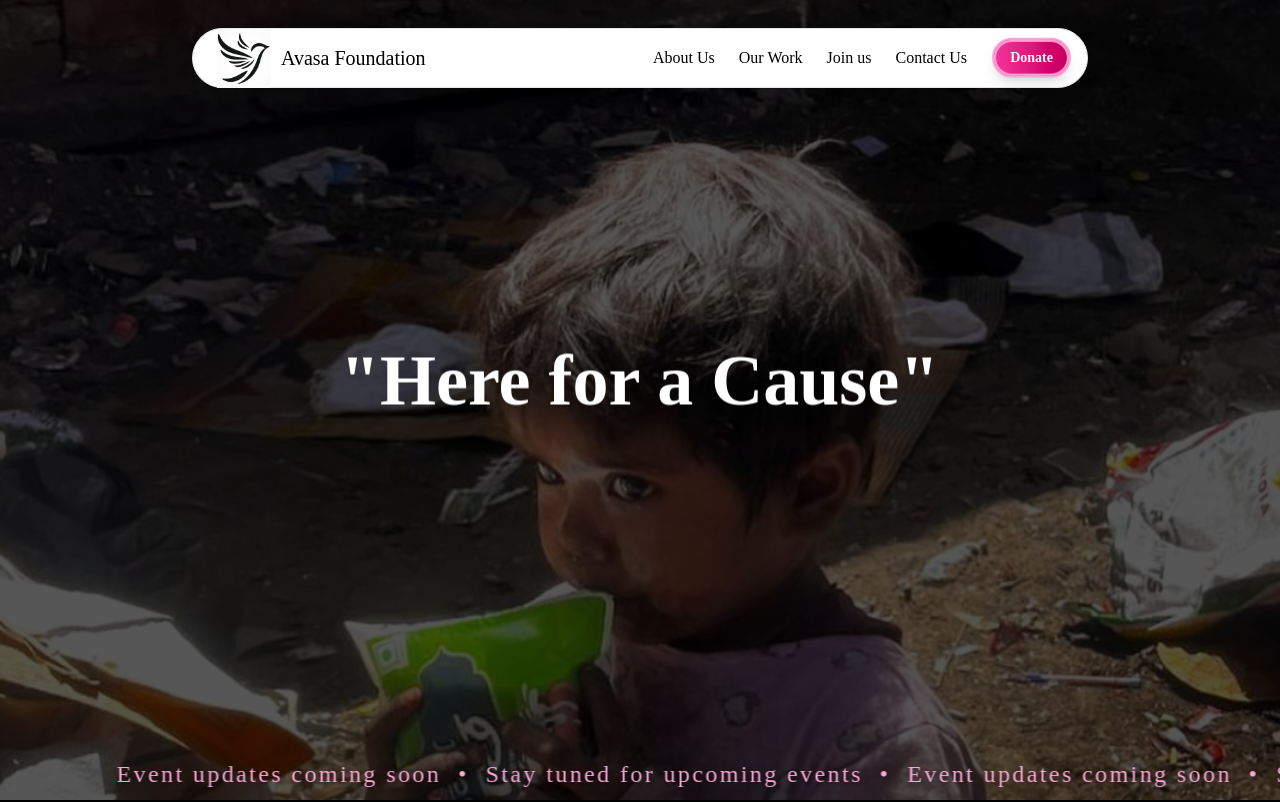
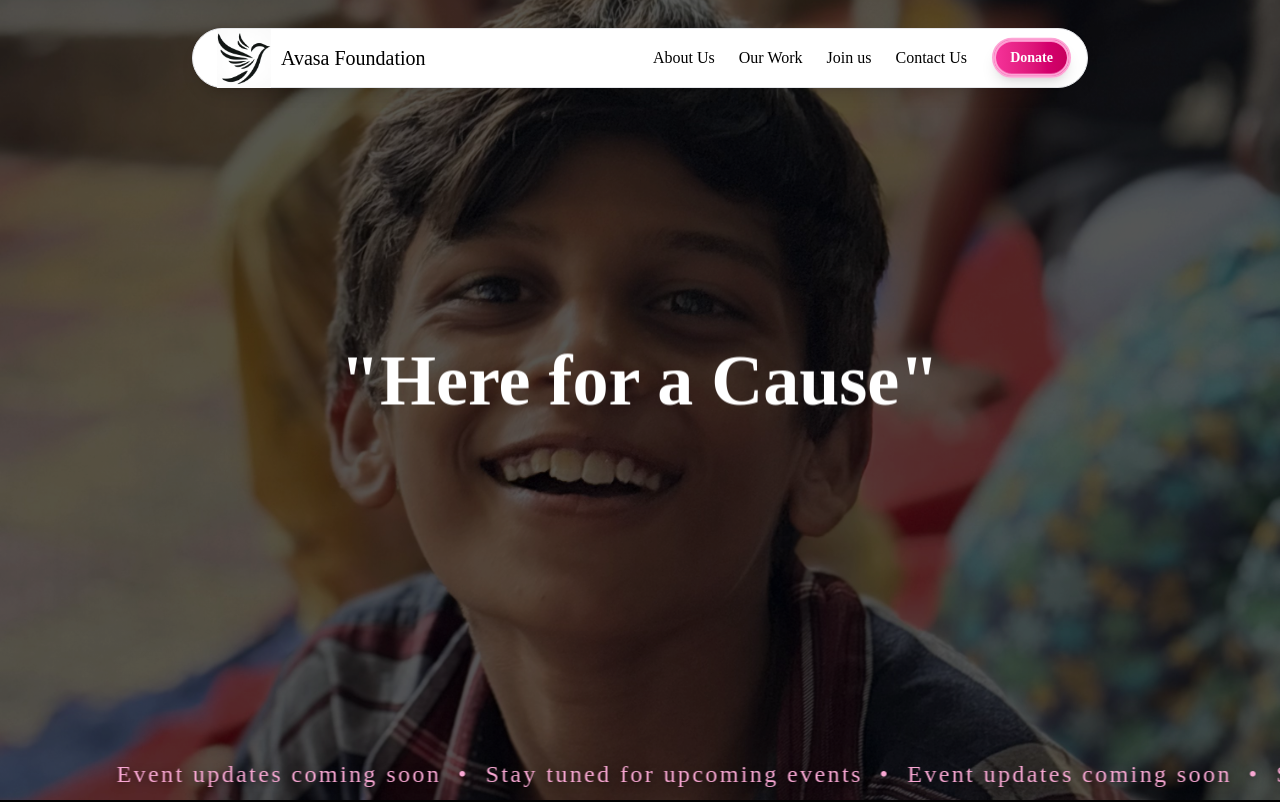
Before and after one commit to vamsiram10/ngo-A, a Next.js app: page / in a window 1280 px wide. Shown: the top 802 px of the page. Built offline with nearby package versions, Linux system fonts and the light colour scheme.

Commit message:
added bg

```diff
--- a/src/components/section/homesections/homeother/HomeOther.jsx
+++ b/src/components/section/homesections/homeother/HomeOther.jsx
@@ -5,6 +5,7 @@ import { gsap } from "gsap";
 // You can add more images for the carousel, including mobile-specific ones if needed
 const images = [
   "/maindesk.jpeg",
+  "/maindesk3.jpg",
   "/main.jpg",
   // "/mainmobile1.jpg", // Example: add a mobile-specific image if you want
 ];
```
Also changed, not shown: public/maindesk3.jpg (added).
